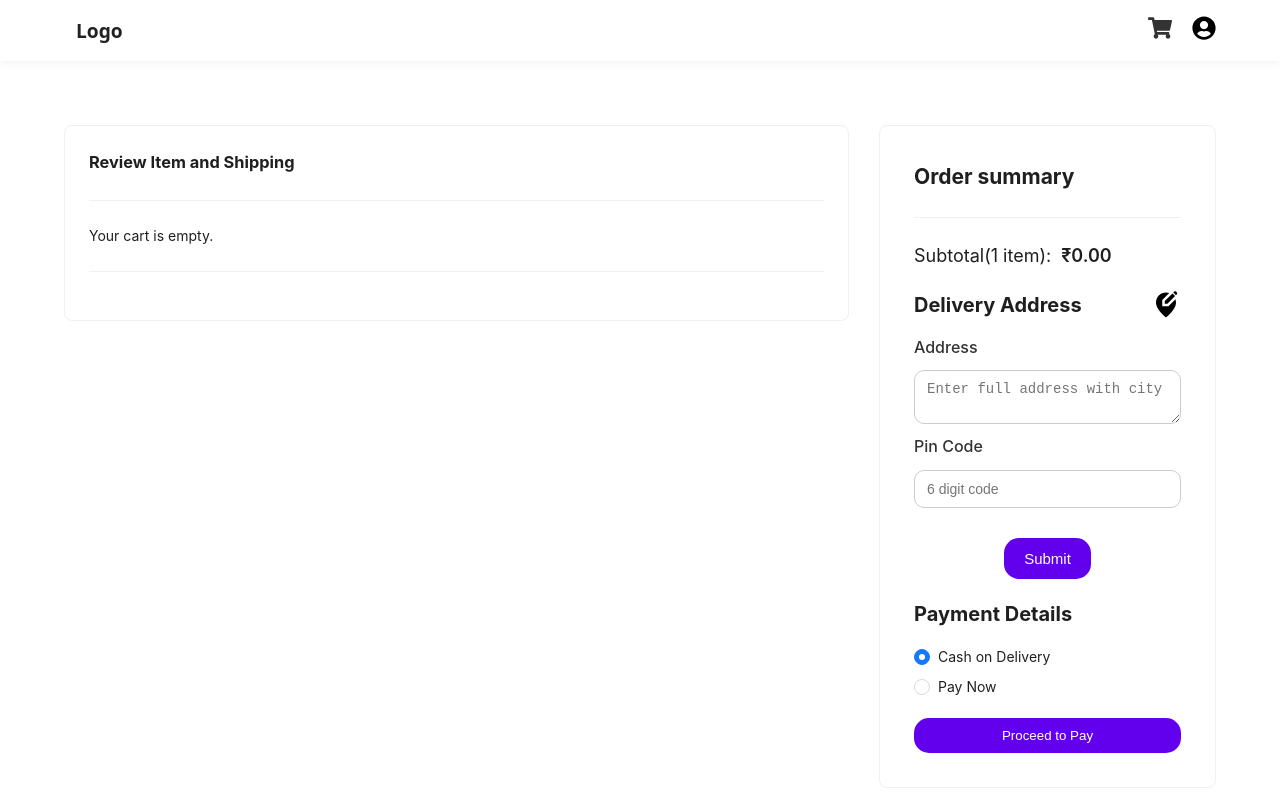
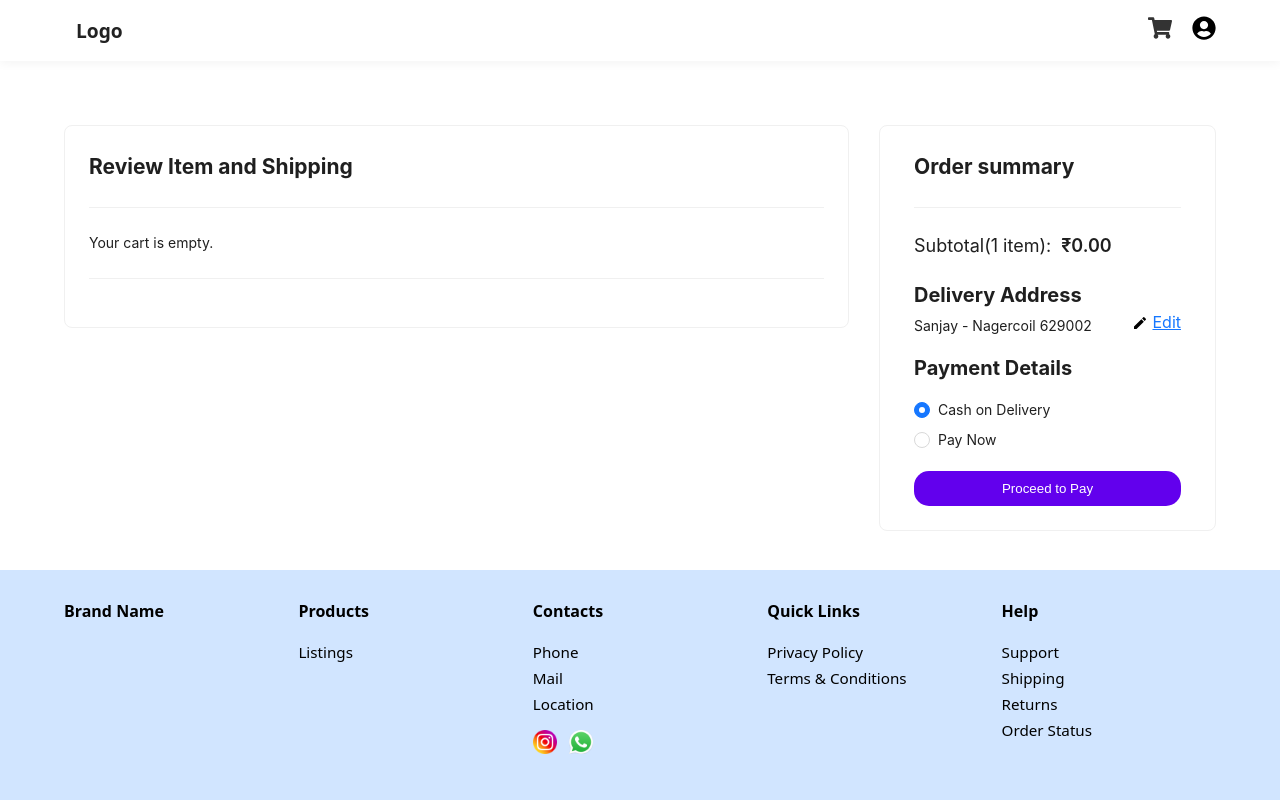
Before and after one commit to purfull/notebooks-ecom-client, a React (Vite) app: page /cart in a window 1280 px wide. Shown: the top 800 px of the page. Built offline with nearby package versions, Linux system fonts and the light colour scheme.

Commit message:
till check address ui

```diff
--- a/src/components/Cart/Cart.jsx
+++ b/src/components/Cart/Cart.jsx
@@ -4,11 +4,12 @@ import "./Cart.scss";
 import { Card, Divider, Radio, Space } from "antd";
 // import Note from "../../assets/images/note.jpg";
 import { MdDelete } from "react-icons/md";
-import { MdEditLocationAlt } from "react-icons/md";
+import { MdEditLocationAlt, MdModeEdit  } from "react-icons/md";
 
 const Cart = () => {
   const [paymentMethod, setPaymentMethod] = useState("Cash on Delivery");
   const [quantity, setQuantity] = useState(0);
+  const [editAddress, setEditAddress] = useState(false);
   const [cartItems, setCartItems] = useState([]); // to store cart items
   const [errors, setErrors] = useState({});
 
@@ -85,6 +86,7 @@ const Cart = () => {
     }
 
     setErrors({});
+    setEditAddress(false)
     console.log("Delivery Info Submitted:", formData);
     alert("Delivery Information Submitted!");
   };
@@ -170,7 +172,7 @@ const Cart = () => {
         <div className="review-container">
           {/* Review Item */}
           <Card className="review-item">
-            <h3 className="summary-title">Review Item and Shipping</h3>
+            <h2 className="summary-title">Review Item and Shipping</h2>
             <Divider />
 
             {cartItems.length === 0 ? (
@@ -276,7 +278,7 @@ const Cart = () => {
 
         {/* Order Summary */}
         <Card className="summary">
-          <h2 className="summary-title">Order summary</h2>
+          <h2 className="">Order summary</h2>
           <Divider />
 
           {/* Subtotal*/}
@@ -291,11 +293,11 @@ const Cart = () => {
           <div className="customer-info">
             <div className="customer-info-header">
               <p className="summary-title">Delivery Address</p>
-              <span className="edit-delivery-address">
-                <MdEditLocationAlt />
-              </span>
+              {/* <a className="edit-delivery-address">
+                <MdModeEdit /> Edit
+              </a> */}
             </div>
-            <form
+            {editAddress ? (<form
               id="userForm"
               onSubmit={handleSubmit}
               className="delivery-form"
@@ -379,11 +381,22 @@ const Cart = () => {
                   Submit
                 </button>
               </div>
-            </form>
+            </form>)
+            : (
+
+              <div className="delivery-address">
+                <p>Sanjay - Nagercoil 629002</p>
+              <a className="edit-delivery-address" onClick={() => setEditAddress(!editAddress)}>
+                <MdModeEdit /> Edit
+              </a>
+              </div>
+            )
+
+            }
           </div>
 
+          <div className="payment-options">
           <h4 className="payment-details">Payment Details</h4>
-          <div className="payment-options">
             <Radio.Group
               onChange={(e) => setPaymentMethod(e.target.value)}
               value={paymentMethod}
--- a/src/components/Cart/Cart.scss
+++ b/src/components/Cart/Cart.scss
@@ -19,7 +19,7 @@
 
   .summary {
     width: 30%;
-    padding: 10px;
+    padding: 0 10px;
 
     .subtotal-container {
       .sub-div {
@@ -41,6 +41,29 @@
     .customer-info {
       margin-top: 20px;
 
+      .delivery-address {
+        display: flex;
+        justify-content: space-between;
+        gap: 8px;
+        align-items: first baseline;
+
+        .edit-delivery-address {
+          // height: 100%;
+          display: flex;
+          align-items: center;
+          font-size: 16px;
+          gap: 4px;
+          text-decoration: underline;
+
+          svg {
+            // height: 100%;
+
+            width: auto;
+            color: black;
+            cursor: pointer;
+          }
+        }
+      }
       .customer-info-header {
         display: flex;
         flex-direction: row;
@@ -53,16 +76,6 @@
           font-weight: bold;
         }
 
-        .edit-delivery-address {
-          height: 100%;
-
-          svg {
-            height: 100%;
-            width: auto;
-            color: black;
-            cursor: pointer;
-          }
-        }
       }
 
       .delivery-form {
@@ -182,8 +195,8 @@
       // gap: 5px;
       width: fit-content;
       // background: #f9f9f9;
-      border: 3px solid #6200ed;
-      border-radius: 15px;
+      border: 1px solid #ccc;
+      border-radius: 8px;
       padding: 5px;
       margin-top: 1rem;
 
@@ -261,6 +274,7 @@
     margin-top: 20px;
 
     .submit-button {
+      width: 100%;
       padding: 12px 20px;
       background-color: #6200ed;
       color: white;
```
